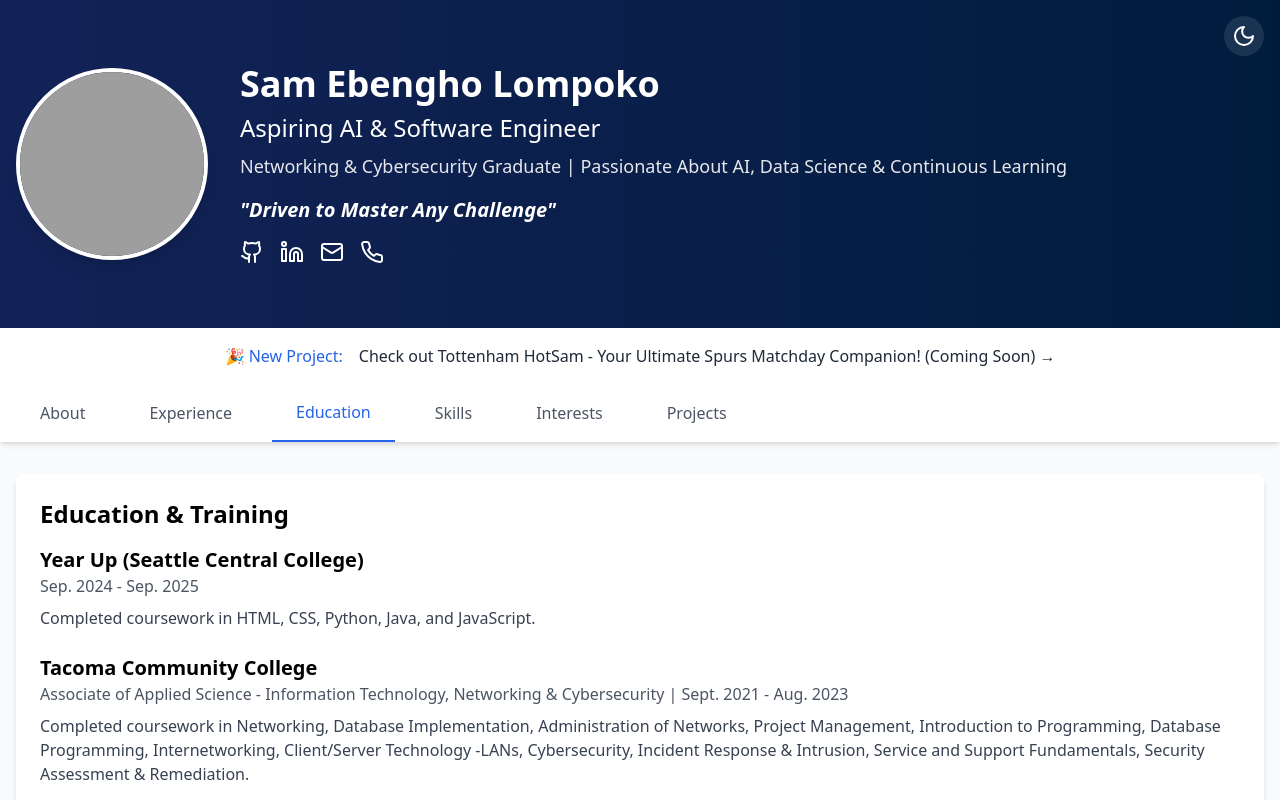
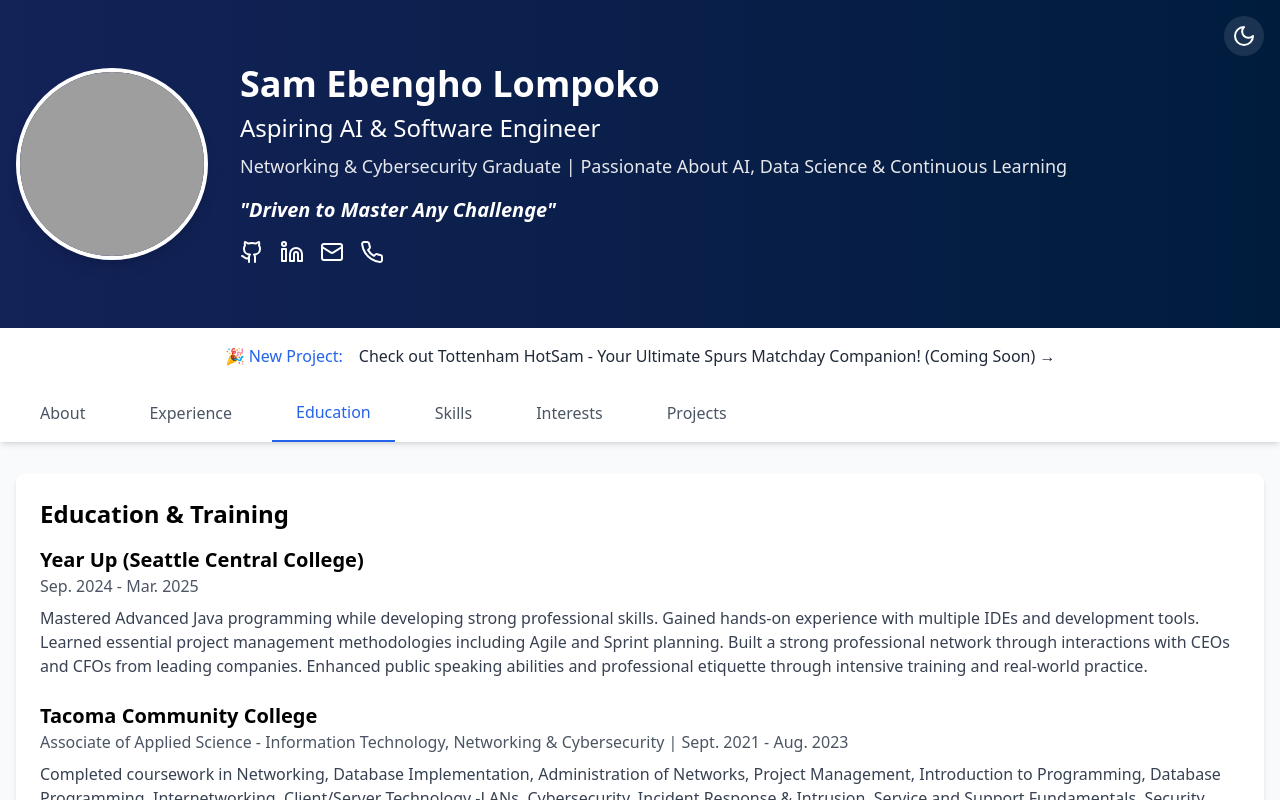
Before and after one commit to samebg/Official-Portfolio, a React (Vite) app: page / in a window 1280 px wide. Both pictures are taken after a click on the button "Education". Shown: the top 800 px of the page. Built offline with nearby package versions, Linux system fonts and the light colour scheme; grey boxes are pictures that could not be loaded.

Commit message:
Updated education

```diff
--- a/src/App.tsx
+++ b/src/App.tsx
@@ -217,8 +217,8 @@ function App() {
             <div className="space-y-6">
               <div>
                 <h3 className="text-xl font-semibold dark:text-white">Year Up (Seattle Central College)</h3>
-                <div className="text-gray-600 dark:text-gray-400 mb-2">Sep. 2024 - Sep. 2025</div>
-                <p className="text-gray-700 dark:text-gray-300">Completed coursework in HTML, CSS, Python, Java, and JavaScript.</p>
+                <div className="text-gray-600 dark:text-gray-400 mb-2">Sep. 2024 - Mar. 2025</div>
+                <p className="text-gray-700 dark:text-gray-300">Mastered Advanced Java programming while developing strong professional skills. Gained hands-on experience with multiple IDEs and development tools. Learned essential project management methodologies including Agile and Sprint planning. Built a strong professional network through interactions with CEOs and CFOs from leading companies. Enhanced public speaking abilities and professional etiquette through intensive training and real-world practice.</p>
               </div>
               <div>
                 <h3 className="text-xl font-semibold dark:text-white">Tacoma Community College</h3>
```
